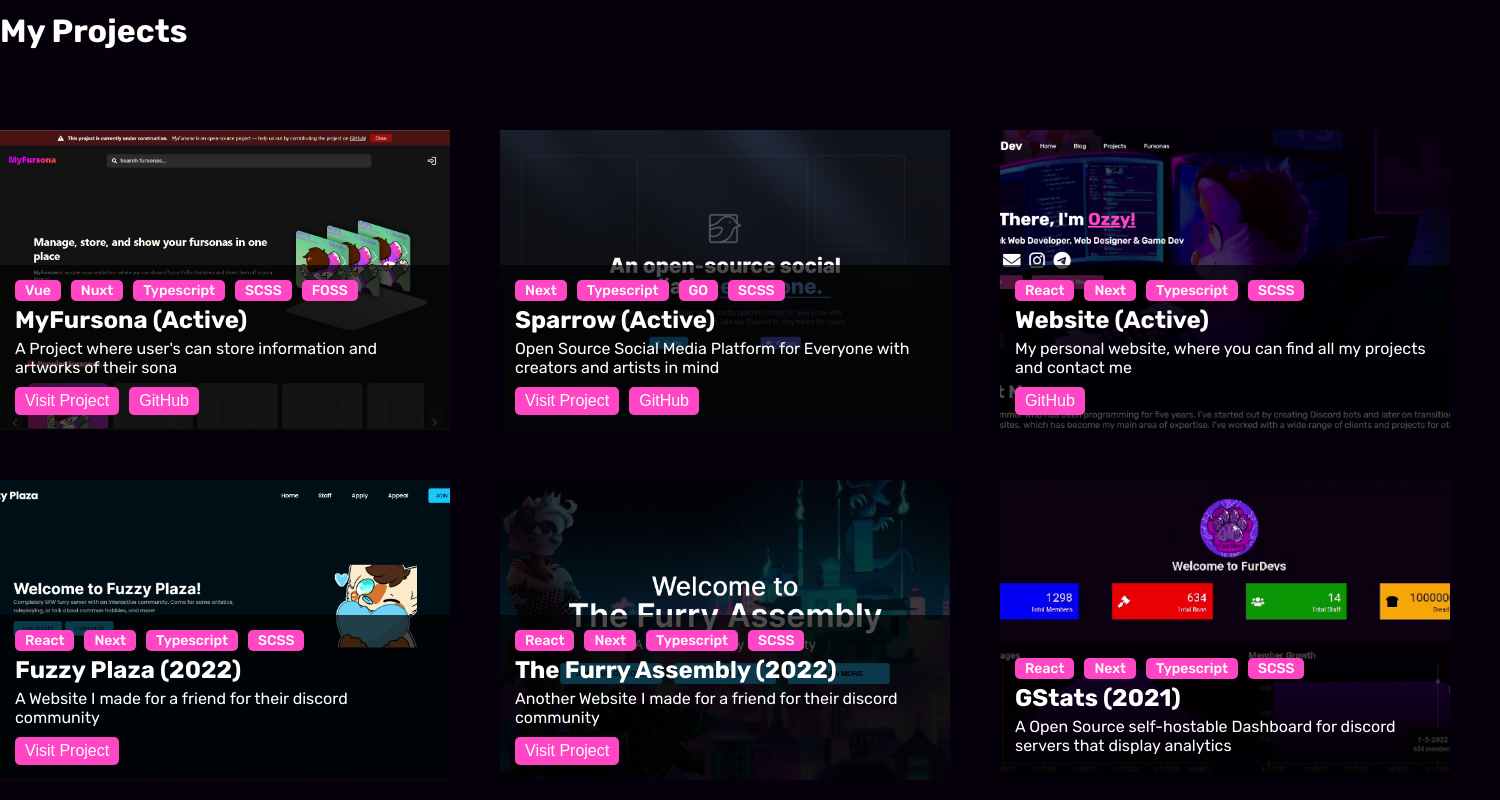
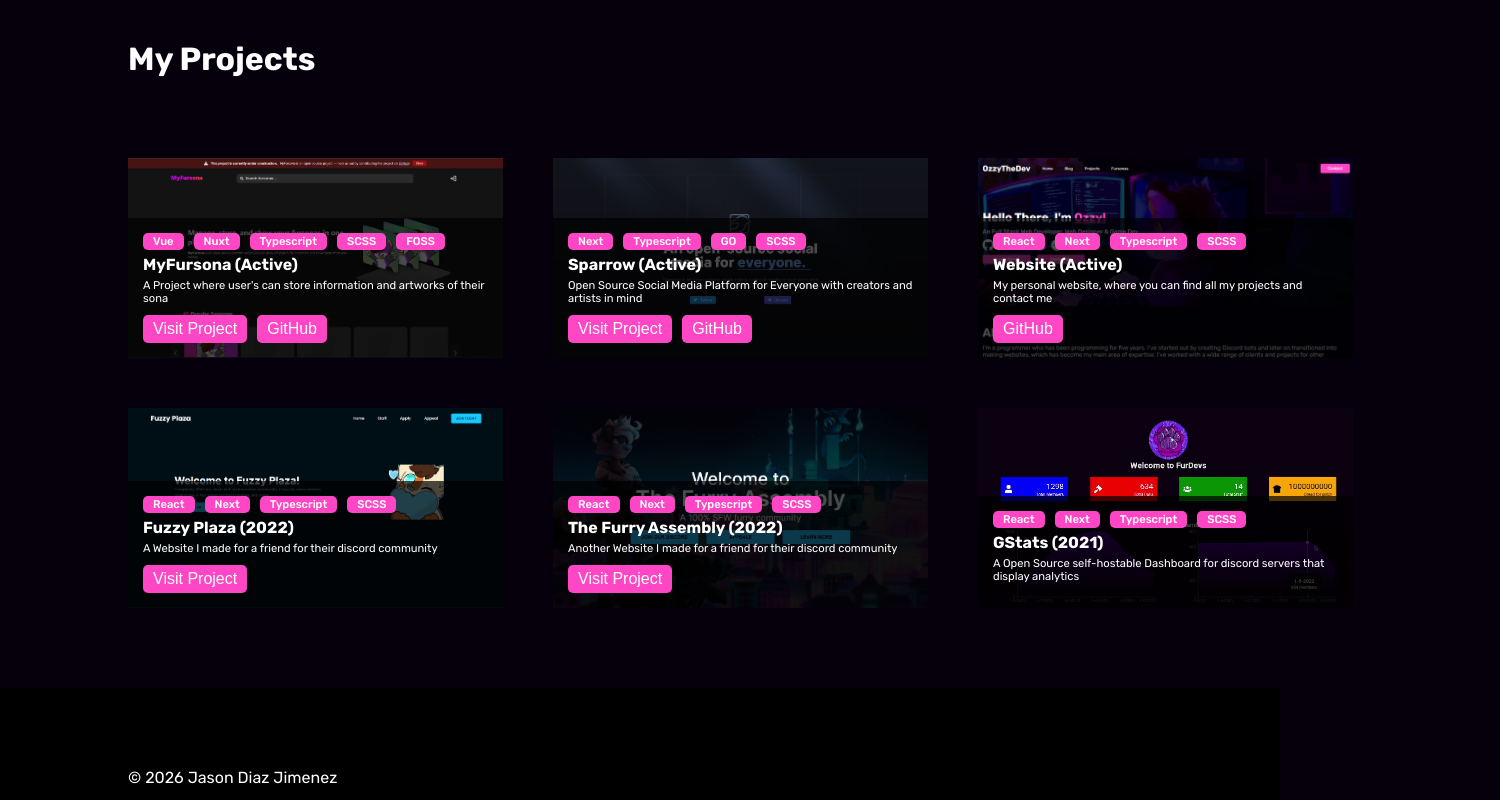
Before and after one commit to VulpoTheDev/Website, a Next.js app: page / in a window 1280 px wide. Shown: the part 1400-2200 px from the top of the page, 1500 px wide, since content can reach past the window. Built offline with nearby package versions, Linux system fonts and the light colour scheme.

Commit message:
Made this more responsive

```diff
--- a/src/components/Home/Projects/Projects.module.scss
+++ b/src/components/Home/Projects/Projects.module.scss
@@ -5,9 +5,17 @@
     margin-bottom: 5rem;
   }
   .projects {
-    display: flex;
-    flex-direction: row;
-    flex-wrap: wrap;
+    display: grid;
+    grid-template-columns: 1fr 1fr 1fr;
     gap: 50px;
+
+    @media (max-width: 1024px) {
+      grid-template-columns: 1fr 1fr;
+    }
+
+    @media (max-width: 750px) {
+      grid-template-columns: 1fr;
+
+    }
   }
 }
--- a/src/components/Home/Skills/Skills.module.scss
+++ b/src/components/Home/Skills/Skills.module.scss
@@ -9,14 +9,21 @@
     height: fit-content;
     // margin: auto;
   }
-    @media screen and (max-width: 768px) {
+  @media only screen and (max-width: 1024px) {
+    display: flex;
+    flex-direction: column;
+    text-align: center;
+    justify-content: center;
+    align-items: center;
+  }
+  @media only screen and (max-width: 768px) {
     flex-direction: column;
     .ozzyImg {
       width: 50%;
       height: fit-content;
       margin: auto;
     }
-      img{
+    img {
       width: 100%;
       height: 100px;
     }
--- a/src/components/Project/Project.module.scss
+++ b/src/components/Project/Project.module.scss
@@ -1,7 +1,6 @@
 @import "../../styles/colors";
 
 .project {
-  flex-basis: 30%;
   position: relative;
   width: 500px;
   height: 300px;
@@ -65,4 +64,25 @@
       }
     }
   }
+  width: 375px;
+  height: 200px;
+  .info {
+    h3 {
+      font-size: 1rem;
+      margin-bottom: 5px;
+    }
+    p {
+      font-size: 0.7rem;
+      margin-bottom: 5px;
+    }
+    .tags {
+      .tag {
+        font-size: 0.7rem;
+      }
+    }
+  }
+  @media (max-width: 750px) {
+        width: 100%;
+        height: 500px;
+    }
 }
--- a/src/styles/globals.scss
+++ b/src/styles/globals.scss
@@ -15,18 +15,26 @@ body {
 }
 
 .container {
-  width: 1500px;
+  max-width: 1536px;
+  width: 100%;
   margin: 0 auto;
-
-  @media (max-width: 576px) {
+  @media only screen and (max-width: 1280px) {
+    max-width: 1024px;
     width: 100%;
-    padding: 0 0.5rem;
+    margin: 0 auto;
   }
-
-  @media (max-width: 375px) {
-    width: 90%;
-    padding: 0 0.5rem;
-    overflow-x: hidden;
+  @media only screen and (max-width: 1024px) {
+    max-width: 768px;
+    width: 100%;
+    margin: 0 auto;
   }
-
+  @media only screen and (max-width: 640px) {
+    width: 100vw;
+    h1 {
+      font-size: 32px !important;
+    }
+    p {
+      font-size: 16px !important;
+    }
+  }
 }
```
Also changed, not shown: public/images/diamond.png (renamed from public/images/diamond.PNG). Lines whose indentation alone changed are shown as unchanged.
